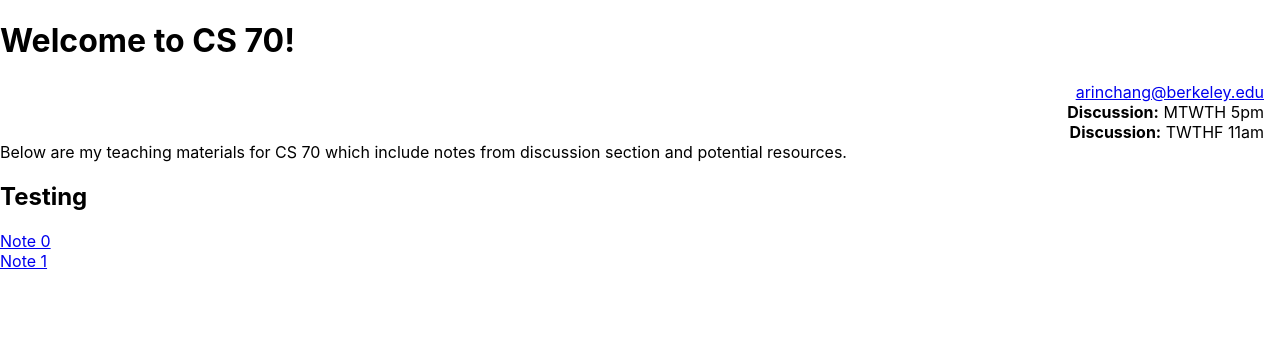
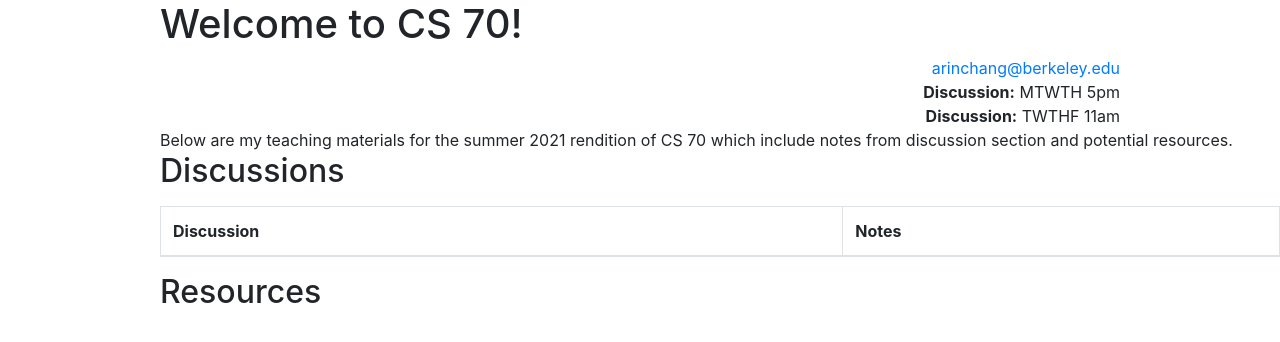
Before and after one commit to arinchang/arinchang.github.io, a React (Create React App) app: page / in a window 1280 px wide. Shown: the top 342 px of the page. Built offline with nearby package versions, Linux system fonts and the light colour scheme.

Commit message:
added table using react-bootstrap table

```diff
--- a/package.json
+++ b/package.json
@@ -10,6 +10,7 @@
     "@types/jest": "^26.0.23",
     "@types/node": "^12.20.15",
     "@types/react": "^17.0.11",
+    "@types/react-bootstrap": "^0.32.25",
     "@types/react-dom": "^17.0.7",
     "bootstrap": "^4.6.0",
     "gh-pages": "^3.2.1",
--- a/src/index.css
+++ b/src/index.css
@@ -1,5 +1,6 @@
 body {
   margin: 0;
+  padding-left: 160px;
   font-family: -apple-system, BlinkMacSystemFont, 'Segoe UI', 'Roboto', 'Oxygen',
     'Ubuntu', 'Cantarell', 'Fira Sans', 'Droid Sans', 'Helvetica Neue',
     sans-serif;
@@ -12,7 +13,13 @@ code {
     monospace;
 }
 
+.table {
+  margin: 16px 0;
+  /* white-space: nowrap;
+  width: 1%; */
+}
+
 #contact {
-  padding-right: 16px;
+  padding-right: 160px;
   text-align: right;
 }
--- a/src/index.tsx
+++ b/src/index.tsx
@@ -3,14 +3,21 @@ import ReactDOM from 'react-dom';
 import './index.css';
 import App from './App';
 import reportWebVitals from './reportWebVitals';
-import Container from 'react-bootstrap';
+import 'bootstrap/dist/css/bootstrap.min.css';
+import {Table} from 'react-bootstrap';
+
+const discussions = [
+  {
+    name: "Discussion 1A",
+    worksheet: "REPLACE WITH LINK",
+    section_note: "REPLACE WITH ACTUAL LINK"
+  }
+]
 
 ReactDOM.render(
   <React.StrictMode>
     {/* <App /> */}
-    {/* <head>
-      <div>Welcome to CS 70!</div>
-    </head> */}
+
     <div>
       <h1> Welcome to CS 70! </h1>
       <div id="contact">
@@ -19,34 +26,35 @@ ReactDOM.render(
         <strong>Discussion:</strong> TWTHF 11am <br></br>
       </div>
 
-      <div>Below are my teaching materials for CS 70 which include notes from discussion section and potential resources.</div>
+      <div>Below are my teaching materials for the summer 2021 rendition of CS 70 which include notes from discussion section and potential resources.</div>
 
-      <h2>Testing</h2>
+      <h2>Discussions</h2>
       <div>
-        <a href="https://www.eecs70.org/static/notes/n0.pdf">Note 0</a><br></br>
-        <a href="http://www.eecs70.org/static/notes/n1.pdf">Note 1</a>
+        <Table striped bordered hover className="table">
+           <thead>
+            <tr>
+              <th>Discussion</th>
+              <th>Notes</th>
+            </tr>
+          </thead>
+          <tbody>
+            <tr>
+              {/* <td>Discussion 1A</td>
+              <td>Note</td> */}
+            </tr>
+          </tbody>
+        </Table>
+        {/* <a href="https://www.eecs70.org/static/notes/n0.pdf">Note 0</a><br></br>
+        <a href="http://www.eecs70.org/static/notes/n1.pdf">Note 1</a> */}
       </div>
 
+      <h2>Resources</h2>
     </div>
 
-    {/* <Container>
-  <Row className="justify-content-md-center">
-    <Col xs lg="2">
-      1 of 3
-    </Col>
-    <Col md="auto">Variable width content</Col>
-    <Col xs lg="2">
-      3 of 3
-    </Col>
-  </Row>
-  <Row>
-    <Col>1 of 3</Col>
-    <Col md="auto">Variable width content</Col>
-    <Col xs lg="2">
-      3 of 3
-    </Col>
-  </Row>
-</Container> */}
+
+
+
+
   </React.StrictMode>,
   document.getElementById('root')
 );
```
Also changed, not shown: 1 other file (tests, documents, lock files or other folders).
